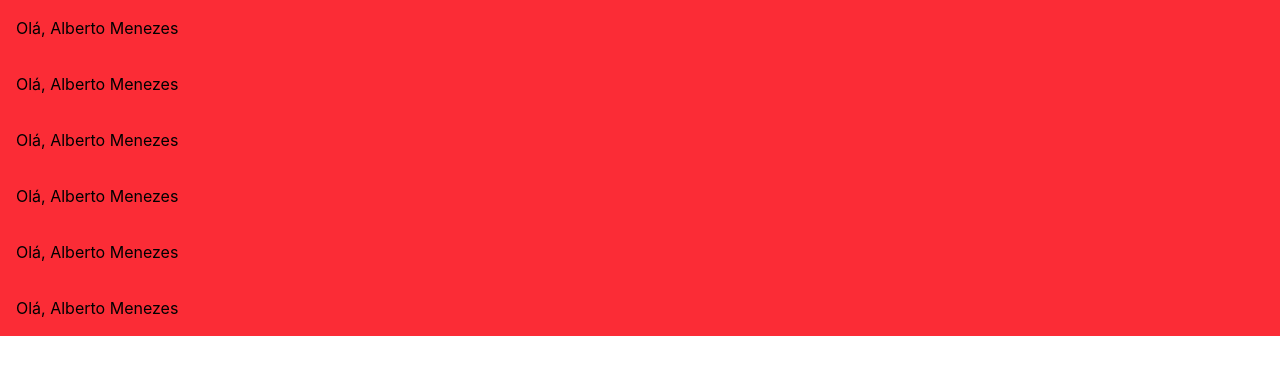
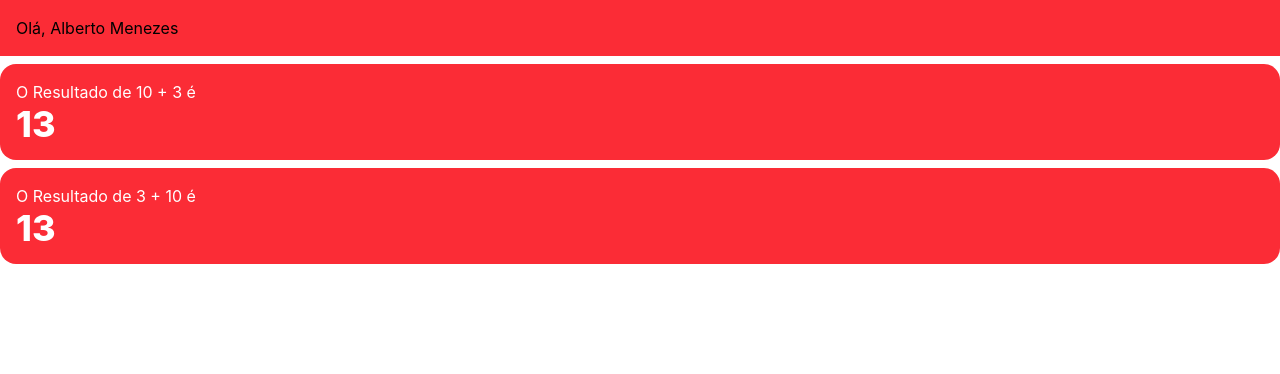
Before and after one commit to ledevmacedo/painel-partidas, a React (Vite) app: page / in a window 1280 px wide. Shown: the top 374 px of the page. Built offline with nearby package versions, Linux system fonts and the light colour scheme.

Commit message:
feat: soma

```diff
--- a/src/App.tsx
+++ b/src/App.tsx
@@ -1,5 +1,6 @@
 //IMPORTS
 
+import Soma from "./components/soma"
 import UserGreeting from "./components/UserGreeting"
 
 export default function App() {
@@ -10,12 +11,12 @@ export default function App() {
   return (
     //HTML
     <>
-      <UserGreeting user={user} />
-      <UserGreeting user={user} />
-      <UserGreeting user={user} />
-      <UserGreeting user={user} />
-      <UserGreeting user={user} />
-      <UserGreeting user={user} />
+      <section className="flex flex-col gap-2">
+
+        <UserGreeting user={user} />
+        <Soma a={10} b={3} />
+        <Soma a={3} b={10} />
+      </section>
     </>
   )
 }
--- /dev/null
+++ b/src/components/soma.tsx
@@ -0,0 +1,22 @@
+//IMPORTS
+interface SomaProps {
+    a: number,
+    b: number
+}
+//TYPES & INTERFACES
+
+export default function Soma({ a, b }: SomaProps) {
+    //LOGICA
+    const resultado = a + b
+    return (
+        //HTML
+        <>
+            <div className="p-4 rounded-2xl text-white bg-red-500">
+                <p className="text-md">
+                    O Resultado de {a} + {b} é
+                </p>
+                <h1 className="text-4xl font-extrabold">{resultado}</h1>
+            </div>
+        </>
+    )
+}
```
